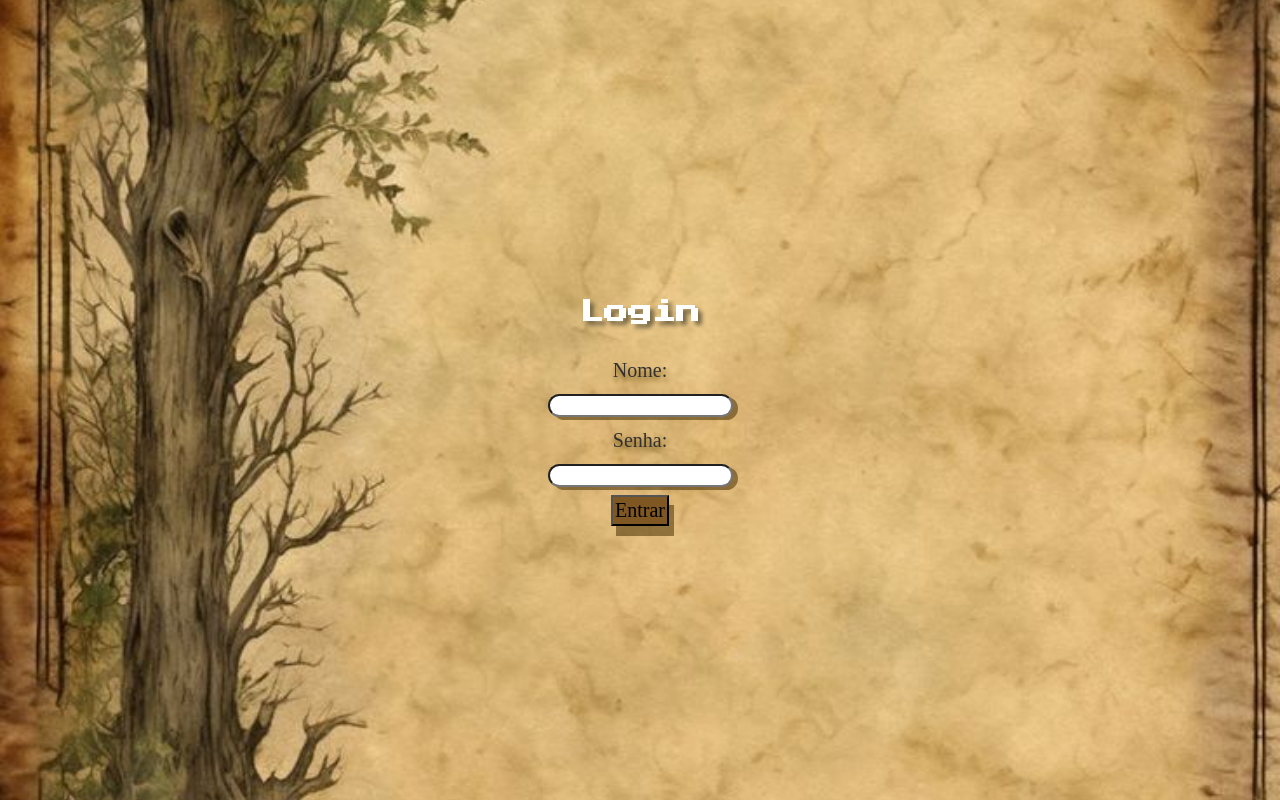
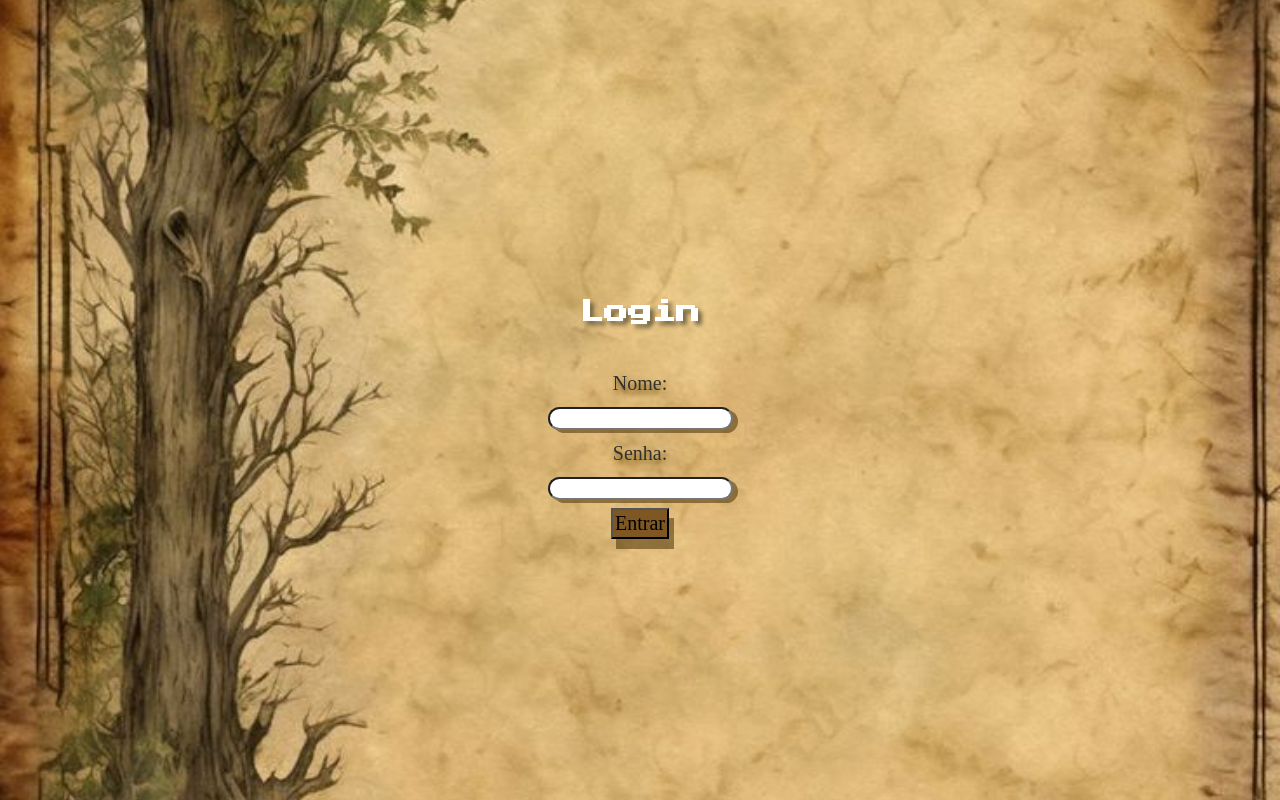
Before and after one commit to bernardo013/LojaRPG, a plain HTML site: page assets/pages/login.html in a window 1280 px wide. Drawn offline with Linux system fonts and the light colour scheme; a web font is replaced by a local one.

Commit message:
teste flex-grow

```diff
--- a/assets/css/style.css
+++ b/assets/css/style.css
@@ -160,7 +160,7 @@ body {
     align-items: center;
     flex-direction: column;
     /* background-color: rgb(156, 137, 53); */
-    flex-grow: 0.5;
+    flex-grow: 0.7;
     justify-content: center;
     margin-bottom: 180px;
     gap: 8px;
```
Also changed, not shown: index.html (+1 -1 lines).
